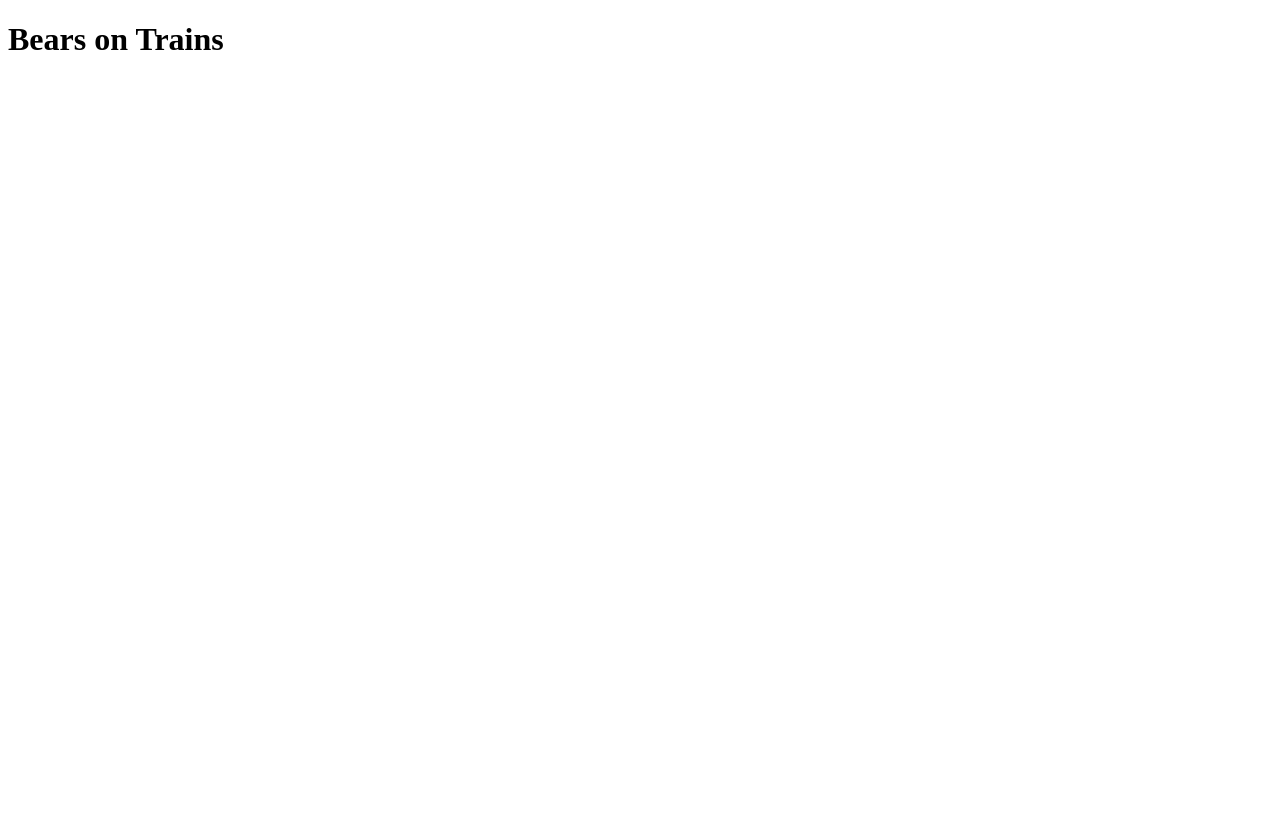
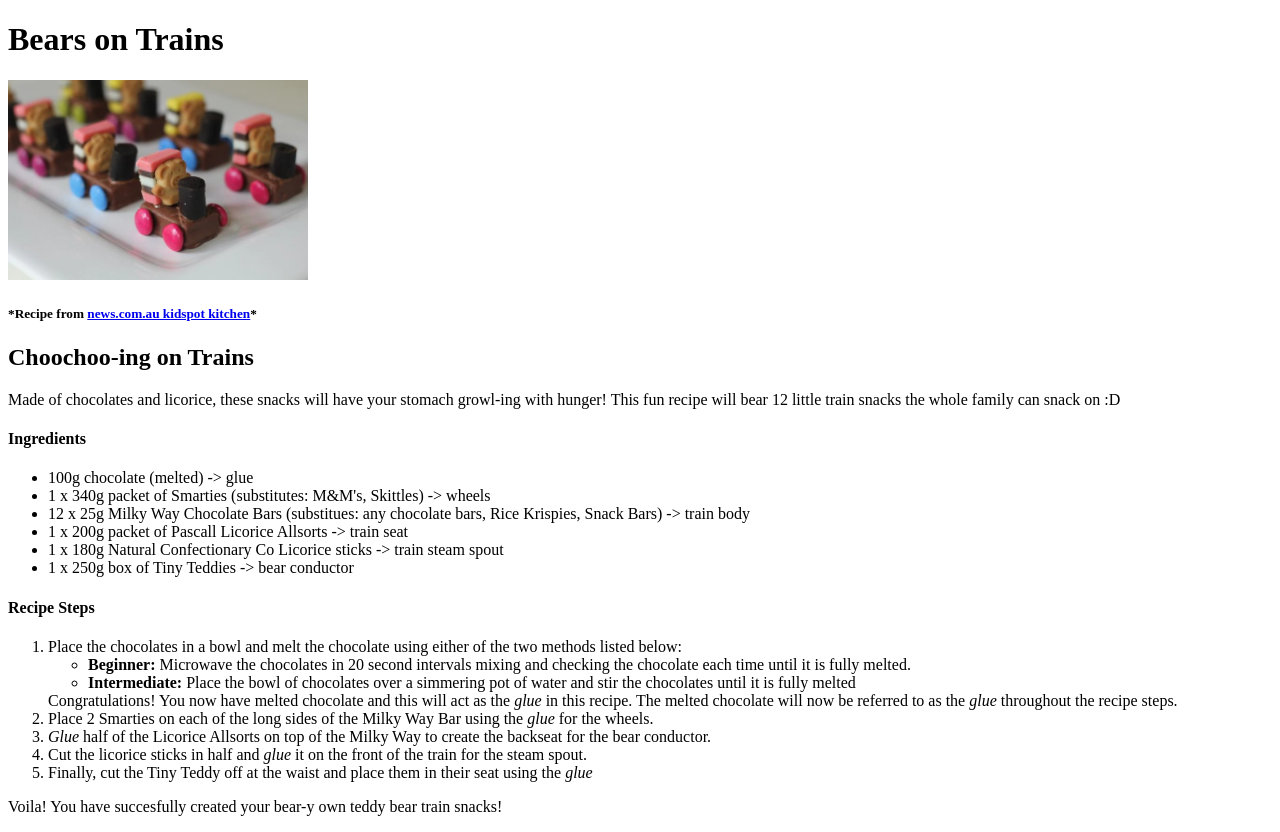
Before and after one commit to kyuyoungkim/odin-recipes, a plain HTML site: page recipes/trains.html in a window 1280 px wide. Before the commit the page ends 800 px from the top, so only its background shows below. Drawn offline with Linux system fonts and the light colour scheme.

Commit message:
Add second completed recipe page

```diff
--- a/recipes/trains.html
+++ b/recipes/trains.html
@@ -7,5 +7,34 @@
 
     <body>
         <h1>Bears on Trains</h1>
+        <img src="../img/trains.jpg" width="300" alt="image of teddy graham crackers on a train made of sweets like chocolates and licorice">
+        <h5>*Recipe from <a href="https://www.kidspot.com.au/kitchen/recipes/tiny-teddy-trains/23km8icq">news.com.au kidspot kitchen</a>*</h5>
+
+        <h2>Choochoo-ing on Trains</h2>
+        <p>Made of chocolates and licorice, these snacks will have your stomach growl-ing with hunger! This fun recipe will bear 12 little train snacks the whole family can snack on :D</p>
+        <h4>Ingredients</h4>
+        <ul>
+            <li>100g chocolate (melted) -> glue</li>
+            <li>1 x 340g packet of Smarties (substitutes: M&M's, Skittles) -> wheels</li>
+            <li>12 x 25g Milky Way Chocolate Bars (substitues: any chocolate bars, Rice Krispies, Snack Bars) -> train body</li>
+            <li>1 x 200g packet of Pascall Licorice Allsorts -> train seat</li>
+            <li>1 x 180g Natural Confectionary Co Licorice sticks -> train steam spout</li>
+            <li>1 x 250g box of Tiny Teddies -> bear conductor</li>
+        </ul>
+        <h4>Recipe Steps</h4>
+        <ol>
+            <li>Place the chocolates in a bowl and melt the chocolate using either of the two methods listed below:
+                <ul>
+                    <li><b>Beginner: </b>Microwave the chocolates in 20 second intervals mixing and checking the chocolate each time until it is fully melted.</li>
+                    <li><b>Intermediate: </b>Place the bowl of chocolates over a simmering pot of water and stir the chocolates until it is fully melted </li>
+                </ul>
+                Congratulations! You now have melted chocolate and this will act as the <i>glue</i> in this recipe. The melted chocolate will now be referred to as the <i>glue</i> throughout the recipe steps.
+            </li>
+            <li>Place 2 Smarties on each of the long sides of the Milky Way Bar using the <i>glue</i> for the wheels.</li>
+            <li><i>Glue</i> half of the Licorice Allsorts on top of the Milky Way to create the backseat for the bear conductor.</li>
+            <li>Cut the licorice sticks in half and <i>glue</i> it on the front of the train for the steam spout.</li>
+            <li>Finally, cut the Tiny Teddy off at the waist and place them in their seat using the <i>glue</i></li>
+        </ol>
+        <p>Voila! You have succesfully created your bear-y own teddy bear train snacks!</p>
     </body>
 </html>
```
